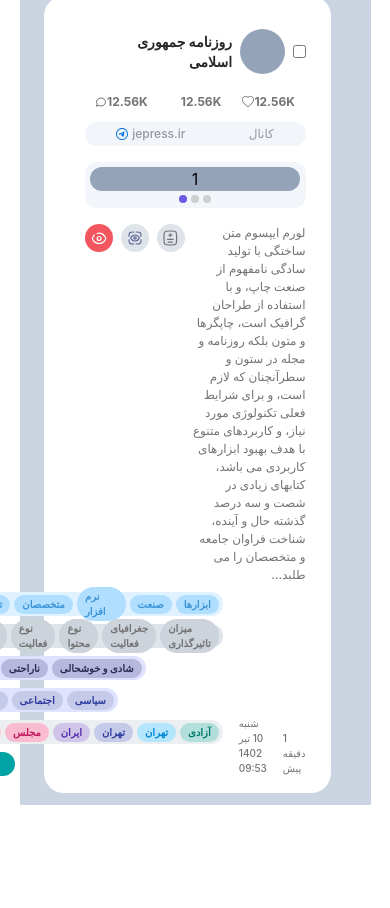
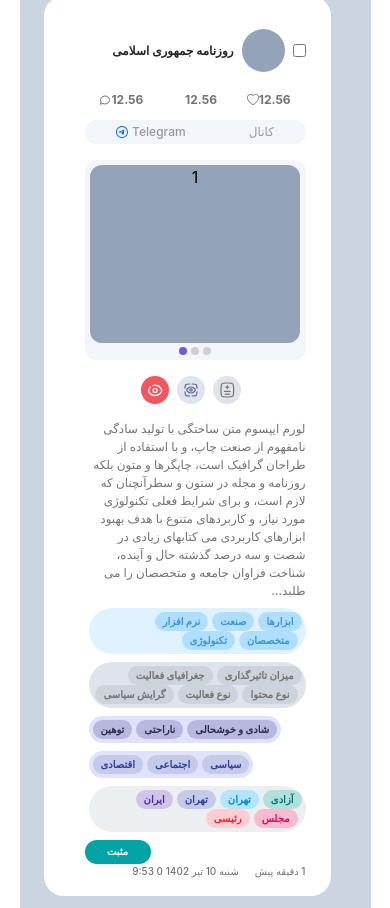
Before and after one commit to AlirezaShafaeee/React-flow, a React (Create React App) app: page / in a window 390 px wide. Before the commit the page ends 844 px from the top, so only its background shows below. Built offline with nearby package versions, Linux system fonts and the light colour scheme; some icons are missing.

Commit message:
props setted

```diff
--- a/src/App.tsx
+++ b/src/App.tsx
@@ -6,10 +6,38 @@ import TimePicker from './Pages/TimePicker/TimePicker';
 import TimeSelect from './Pages/TimePicker/TimeSelect';
 import PayamItem from './Pages/Payesh/Components/Payam/PayamItem';
 
+const keywords = ['آزادی', 'تهران', 'تهران', 'ایران', 'مجلس', 'رئیسی'];
+const feel = true;
+const emotions = ['شادی و خوشحالی', 'ناراحتی', 'توهین'];
+const behaviour = ['سیاسی', 'اجتماعی', 'اقتصادی'];
+const content = ['میزان تاثیرگذاری', 'جغرافیای فعالیت', 'نوع محتوا', 'نوع فعالیت', 'گرایش سیاسی'];
+const ner = ['ابزارها', 'صنعت', 'نرم افزار', 'متخصصان', 'تکنولوژی'];
 function App() {
   return (
     <div className="App bg-slate-300 py-3 px-10 w-[90%] flex justify-center items-center m-auto">
-      <PayamItem/>
+      <PayamItem
+      topic='روزنامه جمهوری اسلامی'
+      avatart=""
+      body="لورم ایپسوم متن ساختگی با تولید سادگی نامفهوم از صنعت چاپ، و با استفاده از طراحان گرافیک است، چاپگرها و متون بلکه روزنامه و مجله در ستون و سطرآنچنان که لازم است، و برای شرایط فعلی تکنولوژی مورد نیاز، و کاربردهای متنوع با هدف بهبود ابزارهای کاربردی می  کتابهای زیادی در شصت و سه درصد گذشته حال و آینده، شناخت فراوان جامعه و متخصصان را می طلبد..."
+      likes={12.56}
+      forwards={12.56}
+      comments={12.56}
+      social='Telegram'
+      type='کانال'
+      channelId="jepress.ir"
+      pictures={['1','2','3']}
+      date={new Date()}
+      keywords={keywords}
+      ner={ner}
+      content={content}
+      behaviour={behaviour}
+      emotions={emotions}
+      feel={feel}
+      reference
+      madeDate={new Date()}
+      watchFull
+      bolton
+      />
     </div>
   );
 }
--- a/src/Pages/Payesh/Components/Payam/PayamItem.tsx
+++ b/src/Pages/Payesh/Components/Payam/PayamItem.tsx
@@ -8,76 +8,70 @@ import {ReactComponent as Scan} from '../../Assets/Scan.svg'
 import {ReactComponent as Eye} from '../../Assets/Eye.svg'
 import {ReactComponent as Bolton} from '../../Assets/bolton.svg'
 import TagRow from './TagRow';
-const keywords =['آزادی' , 'تهران', 'تهران' , 'ایران' , 'مجلس' , 'رئیسی'];
-const keywordsColor  = ['#00796B' , '#0288D1' , '#303F9F' , '#512DA8' , '#C2185B', '#D32F2F'];
-const keywordsBackgrounds = ['#B2DFDB' , '#B3E5FC' , '#C5CAE9' , '#D1C4E9' ,'#F8BBD0' , '#FFCDD2'];
-const feel = true;
-const emotions = ['شادی و خوشحالی', 'ناراحتی' , 'توهین'];
-const behaviour = ['سیاسی' , 'اجتماعی' , 'اقتصادی'];
-const content = ['میزان تاثیرگذاری' , 'جغرافیای فعالیت' , 'نوع محتوا' , 'نوع فعالیت' , 'گرایش سیاسی'];
-const ner = ['ابزارها', 'صنعت' , 'نرم افزار' , 'متخصصان' , 'تکنولوژی'];
-const pictures = ['1','2','3']
-const PayamItem = () => {
+import { PayamProps } from '../../Models/Payam';
+const keywordsColor = ['#00796B', '#0288D1', '#303F9F', '#512DA8', '#C2185B', '#D32F2F'];
+const keywordsBackgrounds = ['#B2DFDB', '#B3E5FC', '#C5CAE9', '#D1C4E9', '#F8BBD0', '#FFCDD2'];
+const PayamItem: React.FC<PayamProps> = (props) => {
   const [slide,setSlide] = useState(0);
   return (
     <Grid container justifyContent="space-between" className='bg-white py-[17px] px-[25px] rounded-[20px]' spacing={2}>
-      <Grid container item direction="column" className='space-y-3 ' lg={2} md={3}>
+      <Grid container item direction="column" justifyContent="space-between" className='space-y-3 lg:self-stretch' lg={props.pictures ?5 :3} xl={2} md>
         <div className="flex items-center mb-2 space-x-2">
           <div className='ml-2'><input className='block' type="checkbox" name="" id="" /></div>
-          <div className='rounded-full w-[45px] h-[45px] bg-slate-400'></div>
-          <div className="text-right text-zinc-800 text-sm font-bold">روزنامه جمهوری اسلامی</div>
+          <div className='rounded-full w-[43px] h-[43px] bg-slate-400'></div>
+          <div className="text-right text-zinc-800 text-[12px] font-bold">{props.topic}</div>
         </div>
-        <div className='flex items-center justify-around text-xs font-bold  text-[#737373]'>
-          <div className='flex items-center'><span>12.56K</span><BsHeart/></div>
-          <div className='flex items-center'><span>12.56K</span><PiShareFat/></div>
-          <div className='flex items-center'><span>12.56K</span><TbMessageCircle2/></div>
-        </div>
+       {props.likes && <div className='flex items-center justify-around text-xs font-bold  text-[#737373]'>
+          <div className='flex items-center'><span>{props.likes}</span><BsHeart/></div>
+          <div className='flex items-center'><span>{props.forwards}</span><PiShareFat/></div>
+          <div className='flex items-center'><span>{props.comments}</span><TbMessageCircle2/></div>
+        </div>}
         <div className='flex [&>div]:flex [&>div]:items-center justify-around bg-[#F2F5FA] rounded-full h-[24px] text-[#9797A0] text-[12px] font-medium '>
-          <div>کانال</div>
+          <div>{props.type}</div>
           <div>
-            <span className='ml-1'>jepress.ir</span>
+            <span className='ml-1'>{props.social}</span>
             <TelegramIcon/>
           </div>
         </div>
       </Grid>
-      {<Grid container className='self-stretch' item lg={1.4} md={3}  >
-        <div className='rounded-xl h-full flex flex-col justify-center p-[5.2px] w-full bg-[#F2F5FA]'>
+      {props.pictures &&<Grid container className='min-xl:self-stretch' item lg={3} xl={1.4} md={3}>
+        <div className='rounded-xl h-full flex flex-col max-sm:h-[200px]  max-lg:h-[250px] justify-center p-[5.2px] w-full bg-[#F2F5FA]'>
           <div className='w-full h-full bg-slate-400 rounded-xl'>
-            {pictures[slide]}
+            {props.pictures[slide]}
           </div>
           <div style={{direction:'ltr'}} className='flex space-x-1 mt-1 [&>div]:flex [&>div]:rounded-full m-auto [&>div]:w-2 [&>div]:h-2'>
-            {pictures.map((value , index )=><div key={index} className={slide ===index?'bg-[#7158E2]':'bg-[#CFCFCF] cursor-pointer'} onClick={()=>setSlide(index)}></div>)}
+            {props.pictures.map((value , index )=><div key={index} className={slide ===index?'bg-[#7158E2]':'bg-[#CFCFCF] cursor-pointer'} onClick={()=>setSlide(index)}></div>)}
           </div>
         </div>
-      </Grid> }
-      <Grid className='text-right self-stretch justify-self-end [&>div]:flex' container item lg md >
-        <div className='w-full justify-between items-start text-[#737373]'>
-          <p className='text-[12px] font-medium leading-normal ml-18'>لورم ایپسوم متن ساختگی با تولید سادگی نامفهوم از صنعت چاپ، و با استفاده از طراحان گرافیک است، چاپگرها و متون بلکه روزنامه و مجله در ستون و سطرآنچنان که لازم است، و برای شرایط فعلی تکنولوژی مورد نیاز، و کاربردهای متنوع با هدف بهبود ابزارهای کاربردی می باشد، کتابهای زیادی در شصت و سه درصد گذشته حال و آینده، شناخت فراوان جامعه و متخصصان را می طلبد...</p>
-          <div className='flex justify-between items-center [&>div]:mr-2 [&>div]:flex [&>div]:rounded-full [&>div]:justify-center [&>div]:items-center [&>div]:h-[28px] [&>div]:w-[28px]'>
-            <div className='bg-[#DFE4EA]'>
+  </Grid> }
+      <Grid justifyContent="space-around " className='text-right self-stretch justify-self-end [&>div]:flex' container item xl lg={props.pictures ? 12:9} >
+        <div className='w-full justify-between items-center max-lg:flex-col-reverse text-[#737373]'>
+          <p className='text-[12px] font-medium leading-normal ml-18'>{props.body}</p>
+          {<div className='flex justify-between max-lg:mb-4 items-center [&>div]:mr-2 [&>div]:flex [&>div]:rounded-full [&>div]:justify-center [&>div]:items-center [&>div]:h-[28px] [&>div]:w-[28px]'>
+            {props.bolton&&<div className='bg-[#DFE4EA]'>
               <Bolton/>
-            </div>
-            <div className='bg-[#DFE4EA]'>
+            </div>}
+            {props.reference &&<div className='bg-[#DFE4EA]'>
               <Scan/>
-            </div>
-            <div className='bg-[#F3565F]'>
+            </div>}
+            {props.watchFull &&<div className='bg-[#F3565F]'>
               <Eye/>
-            </div>
-          </div>
+            </div>}
+          </div>}
         </div>
-          <div className='flex items-end justify-between w-full [&>div]:self-end [&>div]:flex text-end'>
-            <div className='flex text-[10px] [&>span]:ml-4 font-medium justify-end items-end text-[#737373]'>
+        <div className='flex items-end justify-between max-lg:flex-col-reverse  w-full  [&>div]:flex text-end'>
+            {<div className='flex text-[10px] [&>span]:ml-4 max-lg:self-start font-medium justify-end items-end text-[#737373]'>
               <span>1 دقیقه پیش</span>
-              <span>شنبه 10 تیر 1402 09:53</span>
-            </div>
-          <div className='self-end flex-1 flex-wrap-reverse [&>div]:mt-2 space-x-1 flex-row-reverse'>
-            {typeof feel!==undefined&&<div className={['h-[24px] w-[66px] rounded-full text-[10px] leading-[22px] font-bold text-center text-white',feel? 'bg-[#01A3A4]':'bg-[#FC427B]'].join(" ")}>{feel ? 'مثبت':'منفی' }</div>}
-            <TagRow labels={keywords} backgroundColor='#ECEFF1' color={keywordsColor} tagBackground={keywordsBackgrounds}/>
-            <TagRow labels={behaviour} backgroundColor='#DFE3FF' color='#303F9F' tagBackground='#C5CAE9'/>
-            <TagRow labels={emotions} backgroundColor='#E0E0FF' color='#2C2C54' tagBackground='#B8B8DE'/>
-            <TagRow labels={content} backgroundColor='#DFE4EA' color='#737373' tagBackground='#CCD3DB'/>
-            <TagRow labels={ner} backgroundColor='#E0F2FF' color='#3D95D6' tagBackground='#B0DEFF'/>
-          </div>
+              <span>شنبه 10 تیر 1402 0 9:53</span>
+            </div>}
+          {<div className='self-end flex-1 max-lg:flex-col-reverse  max-lg:justify-self-end flex-wrap-reverse [&>div]:mt-2 space-x-1 flex-row-reverse'>
+            {props.feel!==undefined &&<div className={['h-[24px] w-[66px] rounded-full text-[10px] leading-[22px] font-bold text-center text-white',props.feel? 'bg-[#01A3A4]':'bg-[#FC427B]'].join(" ")}>{props.feel ? 'مثبت':'منفی' }</div>}
+            {props.keywords &&<TagRow labels={props.keywords} backgroundColor='#ECEFF1' color={keywordsColor} tagBackground={keywordsBackgrounds}/>}
+            {props.behaviour && <TagRow labels={props.behaviour} backgroundColor='#DFE3FF' color='#303F9F' tagBackground='#C5CAE9'/>}
+            {props.emotions && <TagRow labels={props.emotions} backgroundColor='#E0E0FF' color='#2C2C54' tagBackground='#B8B8DE'/>}
+            {props.content && <TagRow labels={props.content} backgroundColor='#DFE4EA' color='#737373' tagBackground='#CCD3DB'/>}
+            {props.ner && <TagRow labels={props.ner} backgroundColor='#E0F2FF' color='#3D95D6' tagBackground='#B0DEFF'/>}
+</div>  }
         </div>
       </Grid>
    </Grid>
--- a/src/Pages/Payesh/Components/Payam/TagRow.tsx
+++ b/src/Pages/Payesh/Components/Payam/TagRow.tsx
@@ -9,7 +9,7 @@ interface tagRowProps{
 }
 const TagRow :React.FC<tagRowProps> = ({labels,backgroundColor,tagBackground,color}) => {
   return (
-    <div className={'px-1 h-[24px] rounded-[20px] [&>div]:mr-1 [&>*:first-child]:mr-0 flex items-center'} style={{background:backgroundColor}}>
+    <div className={'px-1 h-[24px] max-lg:py-1 max-lg:h-fit max-lg:w-fit items-center flex-wrap rounded-3xl [&>div]:mr-1 [&>*:first-child]:mr-0 flex'} style={{background:backgroundColor}}>
       {labels.map((value:string, index:number)=>{
         return <TagItem label={value} key={index} color={color instanceof Array  ? color[index] : color} backgroundColor={tagBackground instanceof Array ? tagBackground[index]:tagBackground}/>
       })}
--- a/src/Pages/Payesh/Components/UI/TagItem.tsx
+++ b/src/Pages/Payesh/Components/UI/TagItem.tsx
@@ -7,7 +7,7 @@ interface tagItemProps {
   }
 const TagItem:React.FC<tagItemProps>  =({label , backgroundColor , color}) => {
   return (
-    <div style={{background : backgroundColor , color:color}} className={`flex w-fit justify-center items-center py-0.5 px-2 rounded-full text-[10px] font-bold`}>
+    <div style={{background : backgroundColor , color:color}} className='flex w-fit justify-center items-center py-0.5 px-2 rounded-full text-[10px] font-bold max-md:mr-0'>
       {label}
     </div>
   )
```
Also changed, not shown: src/Pages/Payesh/Models/Payam.ts (+4 -4 lines).
